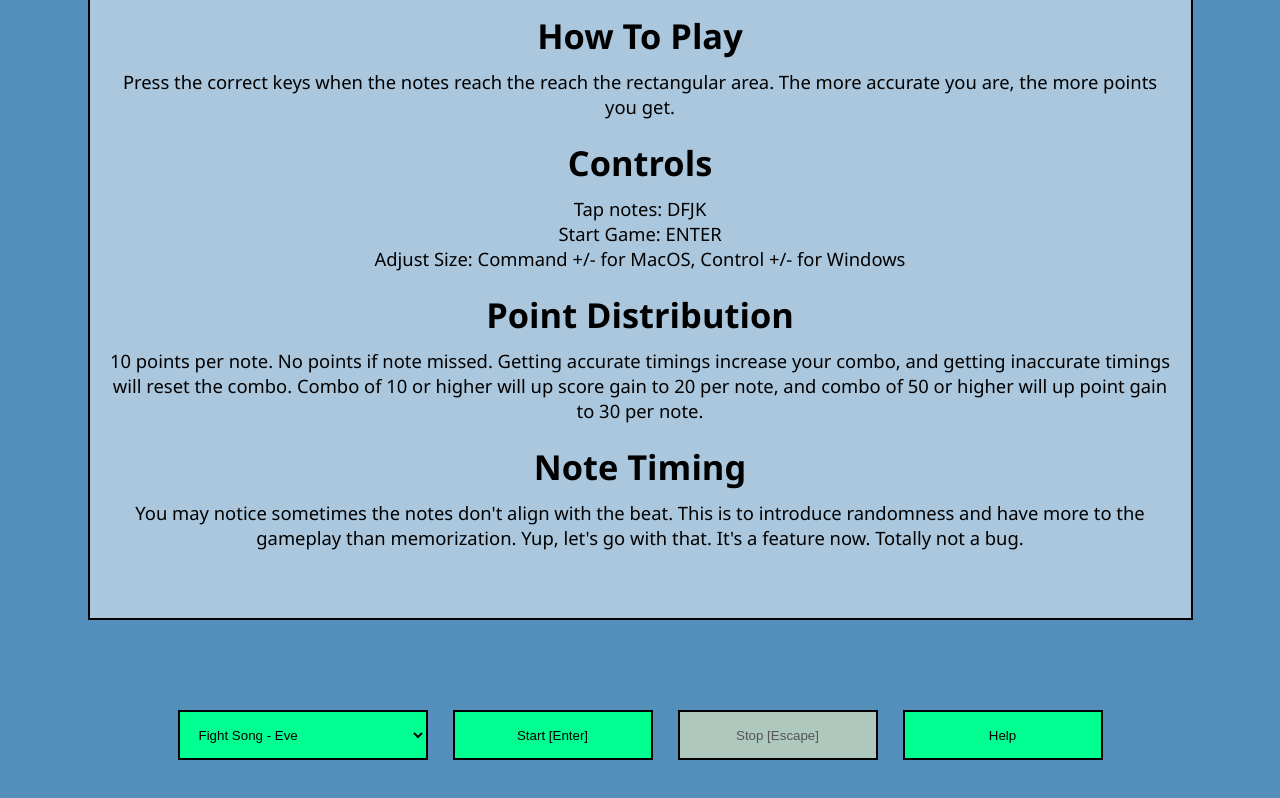
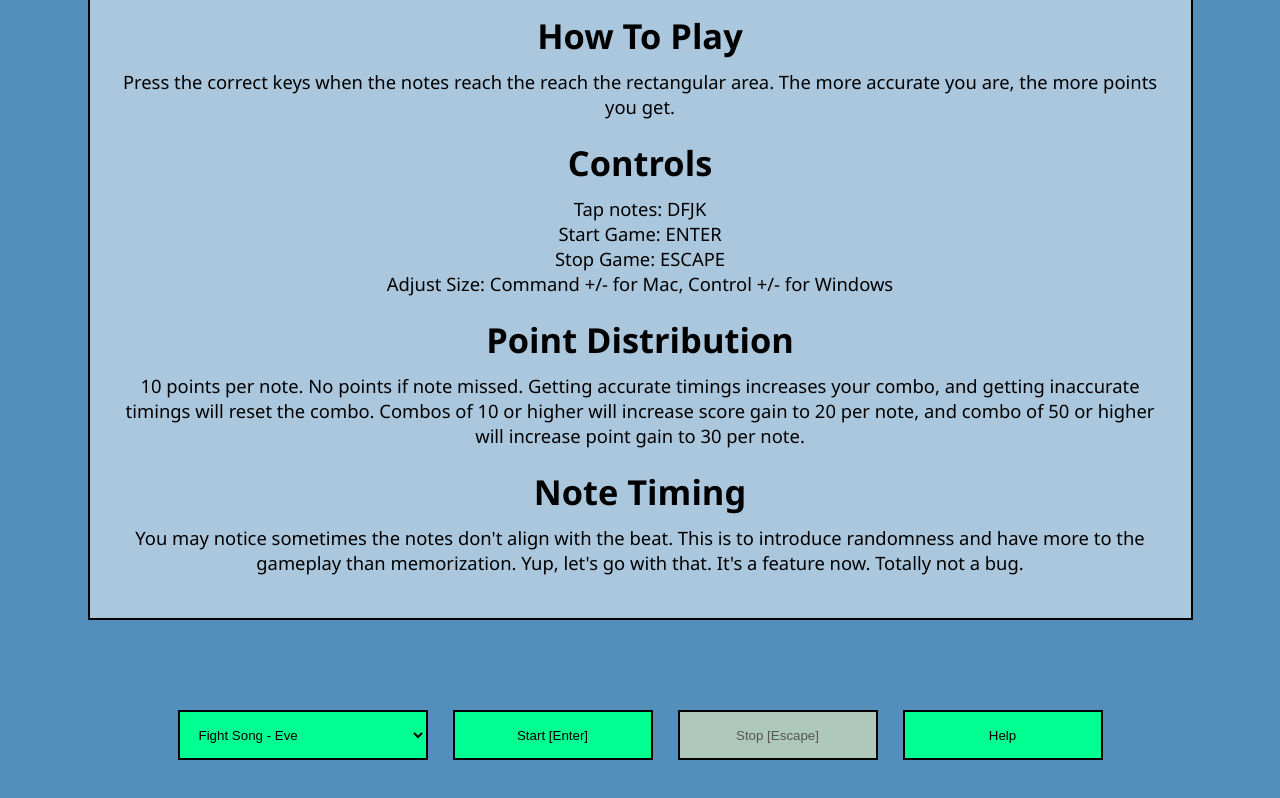
Before and after one commit to tdchristianCS/buttonthing-assembly, a plain HTML site: page index.html in a window 1280 px wide. Both pictures are taken after a click on the button "Help". Shown: the part 384-1182 px from the top of the page. Drawn offline with nearby package versions, Linux system fonts and the light colour scheme.

Commit message:
help clarity

```diff
--- a/index.html
+++ b/index.html
@@ -23,21 +23,19 @@
                 <div id="help">
                     <h1 class="medium-text">How To Play</h1>
                     <p class="normal-text">Press the correct keys when the notes reach the reach the rectangular area. The more
-                        accurate
-                        you are, the more points you get.</p>
+                        accurate you are, the more points you get.</p>
                     <h1 class="medium-text">Controls</h1>
                     <p class="normal-text">Tap notes: DFJK</p>
                     <p class="normal-text">Start Game: ENTER</p>
-                    <p class="normal-text">Adjust Size: Command +/- for MacOS, Control +/- for Windows</p>
+                    <p class="normal-text">Stop Game: ESCAPE</p>
+                    <p class="normal-text">Adjust Size: Command +/- for Mac, Control +/- for Windows</p>
                     <h1 class="medium-text">Point Distribution</h1>
-                    <p class="normal-text">10 points per note. No points if note missed. Getting accurate timings increase your
-                        combo, and getting inaccurate timings will reset the combo. Combo of 10 or higher will up score gain to 20 per
-                        note, and combo of 50 or higher will up point gain to 30 per note.</p>
+                    <p class="normal-text">10 points per note. No points if note missed. Getting accurate timings increases your
+                        combo, and getting inaccurate timings will reset the combo. Combos of 10 or higher will increase score gain to 20 per
+                        note, and combo of 50 or higher will increase point gain to 30 per note.</p>
                     <h1 class="medium-text">Note Timing</h1>
                     <p class="normal-text">You may notice sometimes the notes don't align with the beat. This is to introduce
-                        randomness
-                        and have more to the gameplay than memorization. Yup, let's go with that. It's a feature now. Totally not a
-                        bug.</p>
+                        randomness and have more to the gameplay than memorization. Yup, let's go with that. It's a feature now. Totally not a bug.</p>
                 </div>
             </div>
         </div>
```
